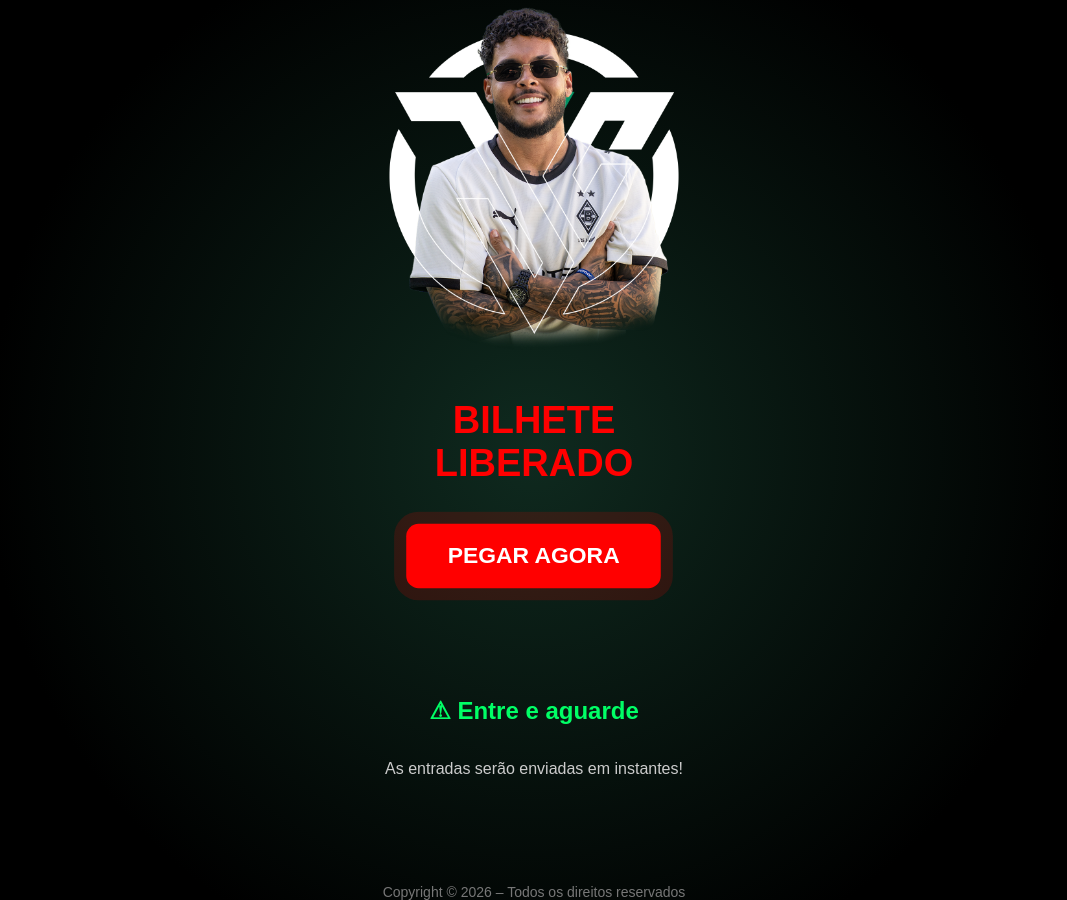
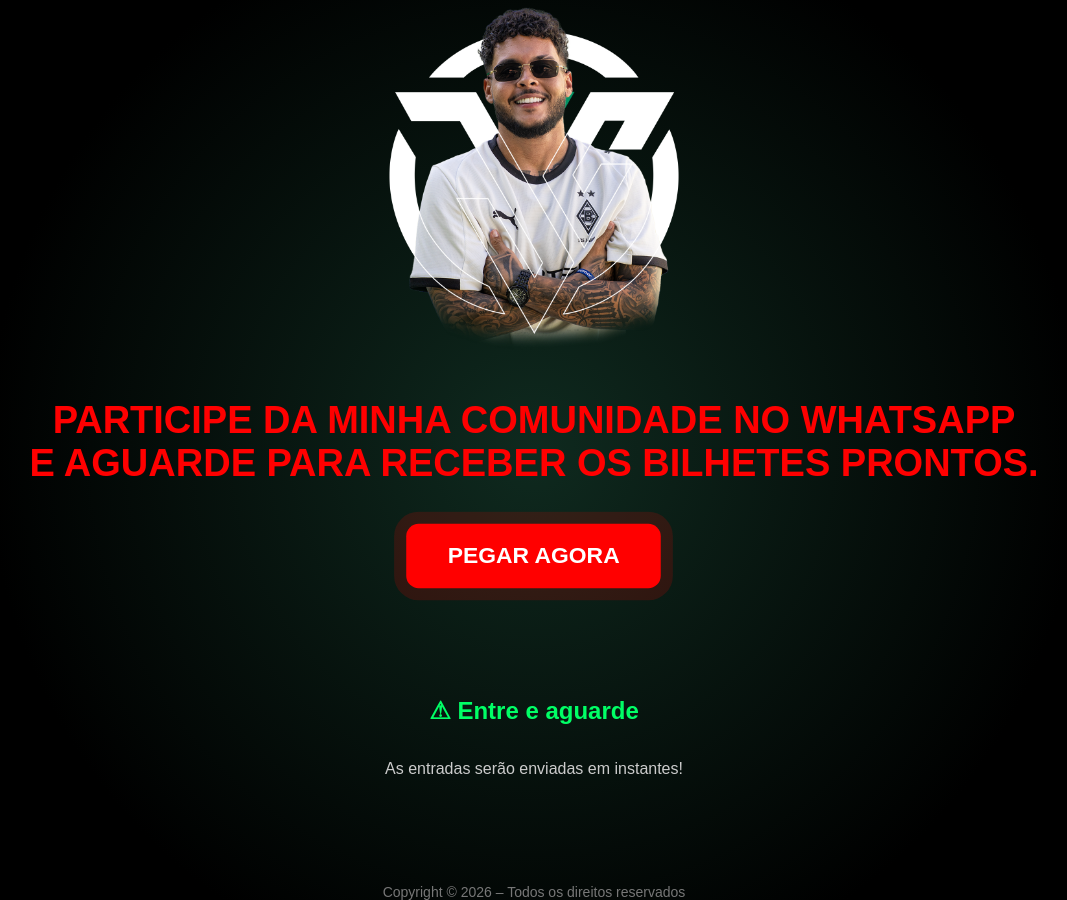
Before and after one commit to IvaniltonsSilva/jotap-api-dc, a plain HTML site: page index.html in a window 1280 px wide. Shown: the whole page, without its empty margins (106-1173 px from the left). Drawn offline with Linux system fonts and the light colour scheme.

Commit message:
Update index.html

```diff
--- a/index.html
+++ b/index.html
@@ -3,7 +3,7 @@
 <head>
 <meta charset="UTF-8">
 <meta name="viewport" content="width=device-width, initial-scale=1.0">
-<title>PARTICIPE DA MINHA COMUNIDADE NO WHATSAPP E AGUARDE PARA RECEBER OS BILHETES PRONTOS.</title>
+<title>BILHETE PRONTO</title>
 
 <!-- META PIXEL -->
 <script>
@@ -99,7 +99,7 @@ h1 {
 
 <img src="foto-perfil-6.png" alt="Foto do Tipster" style="width: 350px; height: auto; object-fit: contain; margin-bottom: 20px;">
 
-    <h1>BILHETE<br>LIBERADO</h1>
+    <h1>PARTICIPE DA MINHA COMUNIDADE NO WHATSAPP<br>E AGUARDE PARA RECEBER OS BILHETES PRONTOS.</h1>
 
     <div class="subtext">   </div>
 
```
